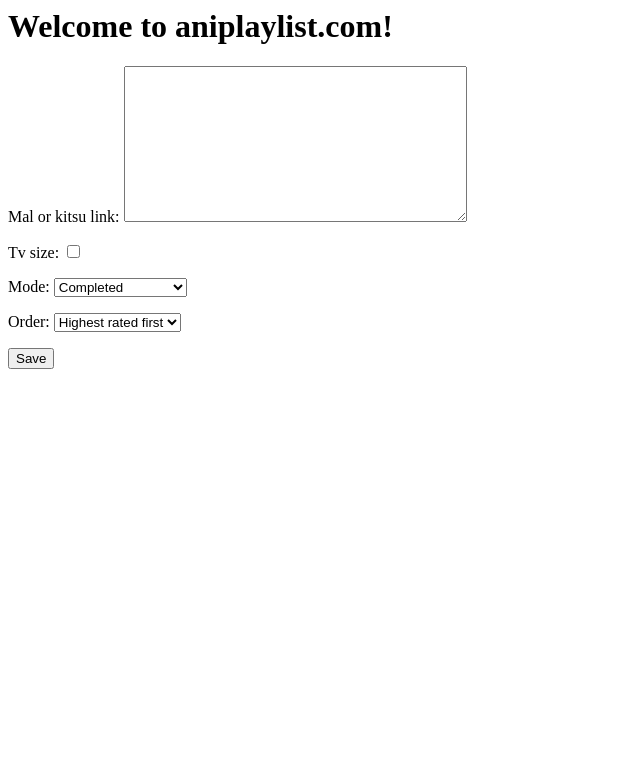
After one commit to Jacob-ryb/aniPlayList, a Django app: template playlist/templates/index.html in a window 1280 px wide. The commit adds this page. Shown: the top 783 px of the page, without its empty margins (0-640 px from the left). Run offline with Django 3.2, Linux system fonts and the light colour scheme; the template is opened without the code that fills it: values that come from a table or form of the project are taken from there, others are empty.

Commit message:
Added a basic form

```diff
--- /dev/null
+++ b/playlist/forms.py
@@ -0,0 +1,7 @@
+from django import forms
+from .models import PlayList
+
+class PlayListForm(forms.ModelForm):
+    class Meta:
+        model = PlayList
+        fields =('mal_or_kitsu_link', 'tv_size', 'mode', 'order')
--- a/playlist/models.py
+++ b/playlist/models.py
@@ -4,7 +4,7 @@
 
 
 class PlayList(models.Model):
-    mal_or_kitsu_link = models.URLField(max_length=200, blank=False)
+    mal_or_kitsu_link = models.TextField(max_length=50, blank=False) #Text becuase user can enter just the username
     tv_size = models.BooleanField()
     youtube_link = models.TextField(blank=True)  # change to URLField later, for now I just want to return all the shows
     # is_kitsu = models.BooleanField() # if the link is mal or kitsu
@@ -25,13 +25,13 @@
         (WATCHING, 'Currently watching'),
         (PTW, 'Plan to watch'),
         (HOLD, 'On hold'),
-        (DROPPED, 'droped'),  # Why would some want to willingly listen to trash?
+        (DROPPED, 'droped'),  # why would some want to willingly listen to trash?
     )
 
-    ORDER_CHOICES = (
-        (TOP, "Highest first"),
-        (LOW, "Lowest first"),
-        (OLD, "Oldest"),
+    ORDER_CHOICES = ( # may want to come up with a few more options
+        (TOP, "Highest rated first"),
+        (LOW, "Lowest rated first"),
+        (OLD, "Oldest first"),
     )
     mode = models.CharField(
         max_length=25,
@@ -50,10 +50,13 @@
         return self.mal_or_kitsu_link + self.tv_size + self.youtube_link
         # return self.mal_or_kitsu_link + self.youtube_link + self.mode + self.order + self.tv_size
 
+    # A method that sets that gets the username from link
+    # or if a username was supplied it attempts to create a link or returns an error
+    # Only deals with kitsu implmenation for now
+    #def set_user_link_or_slug(self)"
+
+
     #def set_yotube_link(self):
         # for now I want this just to return all the shows the user has watched
         # do'nt forget to add 'libary to the link'
         #return self.youtube_link
-
-    #def set_yotube_mal_kitsu(self):  # deals with changing  the mode and order settings if link is mal or kitsu
-        #return
--- /dev/null
+++ b/playlist/templates/index.html
@@ -0,0 +1,10 @@
+<head>
+    <h1> Welcome to aniplaylist.com! </h1>
+</head>
+
+<body>
+    <form method="POST" class="post-form">{% csrf_token %}
+            {{ form.as_p }}
+            <button type="submit" class="save btn btn-default">Save</button>
+    </form>
+</body>
--- a/playlist/templates/result.html
+++ b/playlist/templates/result.html
@@ -1,5 +1,4 @@
 <h1>{{ playlist.mal_or_kitsu_link }}</h1>
 <p>
-    something
     {{ playlist.youtube_link}}
 </p>
--- a/playlist/urls.py
+++ b/playlist/urls.py
@@ -3,6 +3,6 @@
 from . import views
 
 urlpatterns = [
-    url(r'^$', views.index, name='index'), #replace with homepage
+    url(r'^$', views.new_playlist, name='new_playlist'), #replace with homepage
     url(r'^(?P<playlist_id>[0-9]+)/$', views.result, name='results'), #each users playlist , attempting to make it the full link was an awful idea
 ]
```
Also changed, not shown: playlist/views.py (+7 -3 lines).
